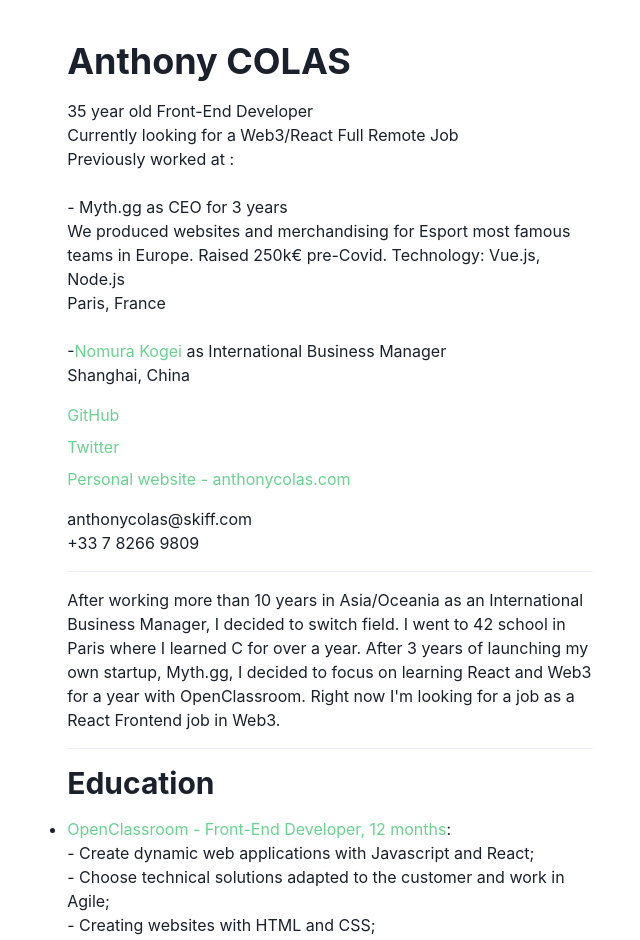
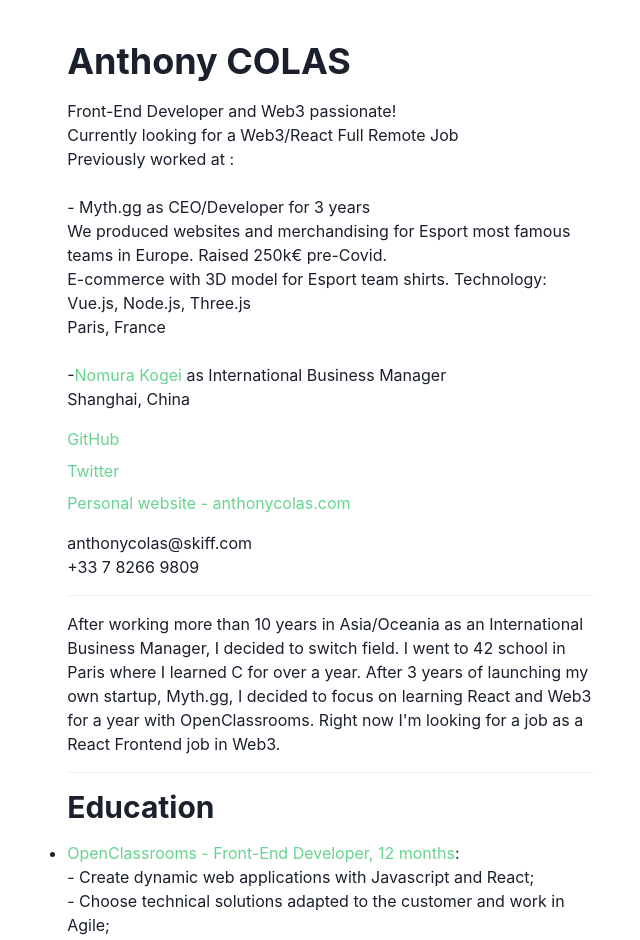
Before and after one commit to ToDestiny/anthonycolas.com, a Next.js app: page /cv in a window 1280 px wide. Shown: the top 940 px of the page, without its empty margins (310-950 px from the left). Built offline with nearby package versions, Linux system fonts and the light colour scheme; no server answers; what wagmi would draw is missing.

Commit message:
CV changes

```diff
--- a/pages/cv.tsx
+++ b/pages/cv.tsx
@@ -17,17 +17,20 @@ const CVPage: NextPage = () => {
       <VStack textAlign="left" alignItems="start" spacing="4">
         <Heading>Anthony COLAS</Heading>
         <Text>
-          35 year old Front-End Developer
+          Front-End Developer and Web3 passionate!
           <br />
           Currently looking for a Web3/React Full Remote Job
           <br />
           Previously worked at :
           <br />
           <br />
-          - Myth.gg as CEO for 3 years
+          - Myth.gg as CEO/Developer for 3 years
           <br />
           We produced websites and merchandising for Esport most famous teams in
-          Europe. Raised 250k€ pre-Covid. Technology: Vue.js, Node.js
+          Europe. Raised 250k€ pre-Covid.
+          <br />
+          E-commerce with 3D model for Esport team shirts. Technology: Vue.js,
+          Node.js, Three.js
           <br />
           Paris, France
           <br />
@@ -60,8 +63,8 @@ const CVPage: NextPage = () => {
           Business Manager, I decided to switch field. I went to 42 school in
           Paris where I learned C for over a year. After 3 years of launching my
           own startup, Myth.gg, I decided to focus on learning React and Web3
-          for a year with OpenClassroom. Right now I&apos;m looking for a job as
-          a React Frontend job in Web3.
+          for a year with OpenClassrooms. Right now I&apos;m looking for a job
+          as a React Frontend job in Web3.
         </Text>
 
         <Divider />
@@ -71,7 +74,7 @@ const CVPage: NextPage = () => {
         <UnorderedList>
           <ListItem>
             <MyLink href="https://openclassrooms.com/fr/paths/314-developpeur-front-end">
-              OpenClassroom - Front-End Developer, 12 months
+              OpenClassrooms - Front-End Developer, 12 months
             </MyLink>
             :
             <br />- Create dynamic web applications with Javascript and React;
```
